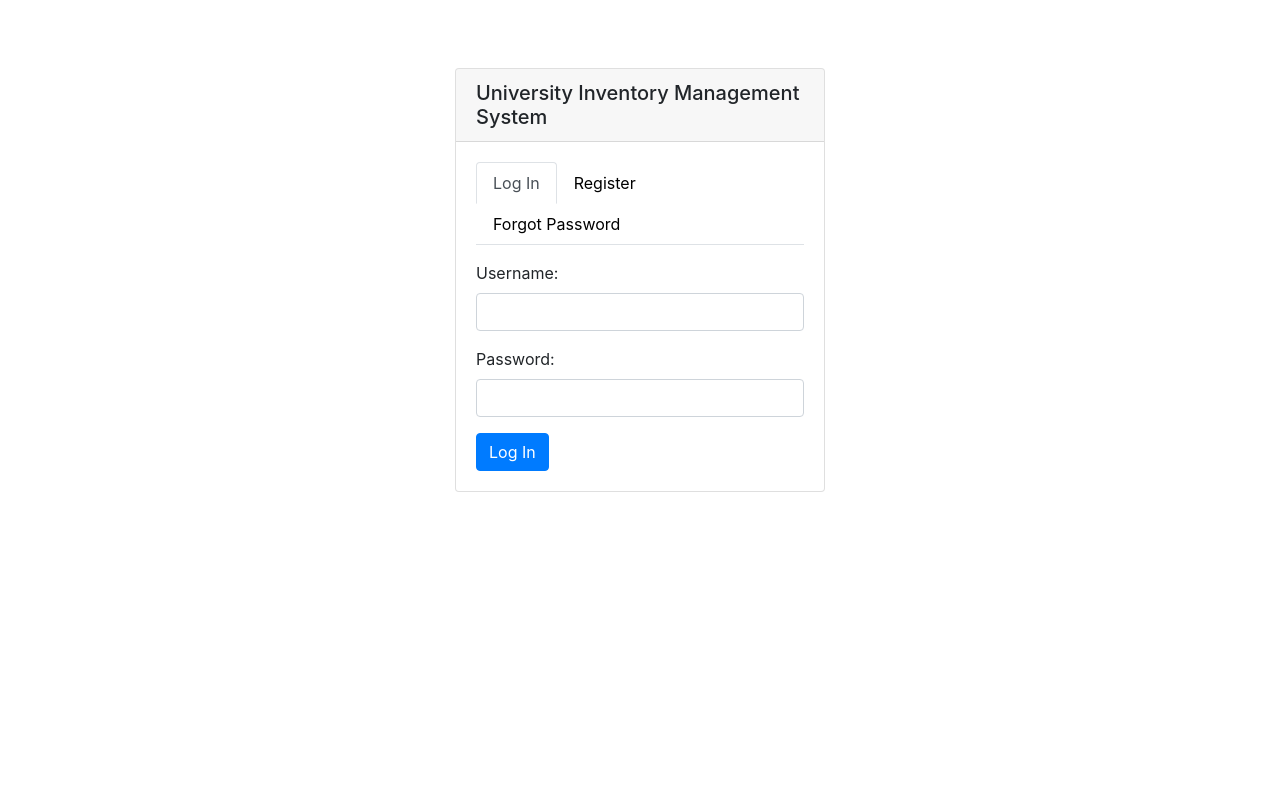
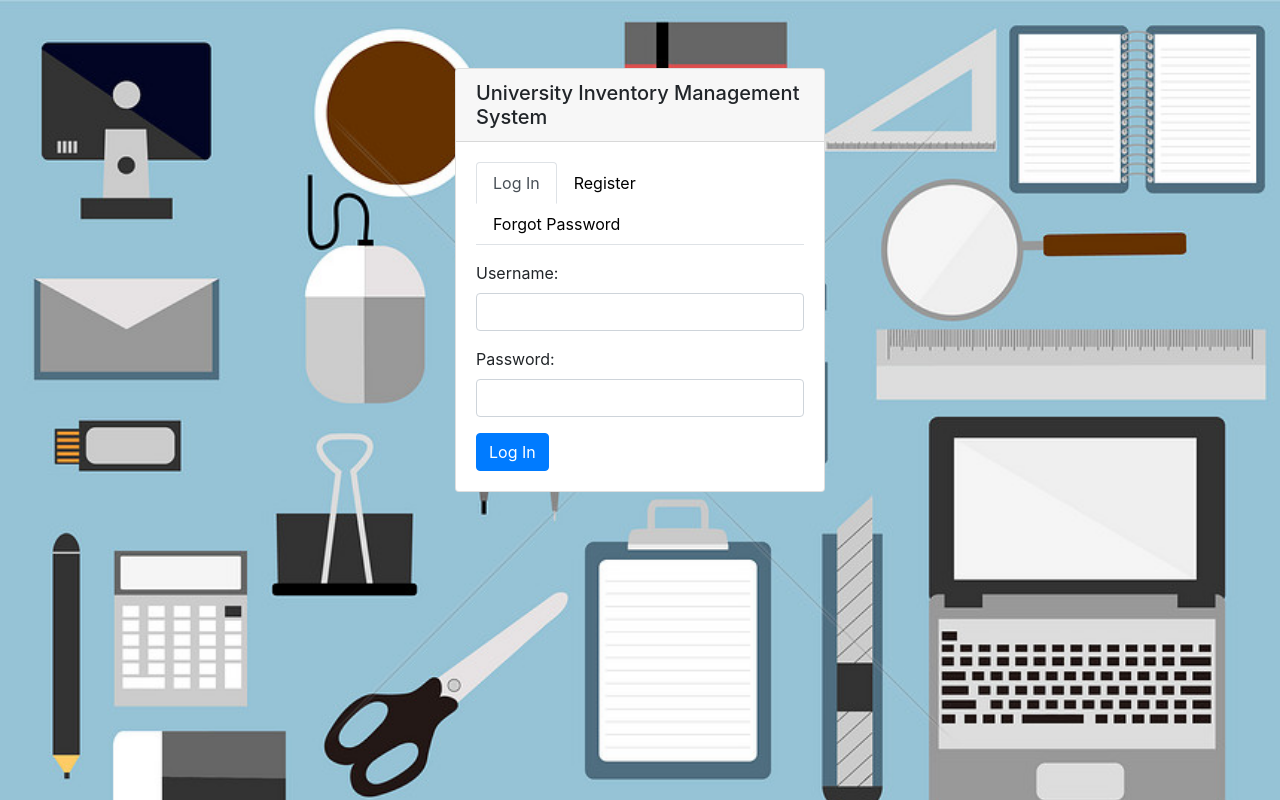
Before and after one commit to diapoor/univ_invent_fe, a React (Create React App) app: page /auth/login in a window 1280 px wide. Built offline with nearby package versions, Linux system fonts and the light colour scheme.

Commit message:
fix logo

```diff
--- a/public/index.html
+++ b/public/index.html
@@ -9,7 +9,7 @@
       name="description"
       content="Web site created using create-react-app"
     />
-    <link rel="apple-touch-icon" href="%PUBLIC_URL%/logo192.png" />
+    <link rel="apple-touch-icon" href="%PUBLIC_URL%/logoVip.jpg" />
     <!--
       manifest.json provides metadata used when your web app is installed on a
       user's mobile device or desktop. See https://developers.google.com/web/fundamentals/web-app-manifest/
--- a/src/components/auth/Login.css
+++ b/src/components/auth/Login.css
@@ -13,3 +13,9 @@
       visibility: hidden;
     }
   }
+  body {
+    background-image: url('./backgroundLogin.png');
+    background-size: cover; /* Phù hợp với kích thước của vùng hiển thị */
+    background-repeat: no-repeat; /* Không lặp lại ảnh */
+    background-attachment: fixed; /* Giữ ảnh tĩnh khi cuộn trang */
+}
```
Also changed, not shown: public/manifest.json, src/components/auth/backgroundLogin.png (added), 1 other file (tests, documents, lock files or other folders).
